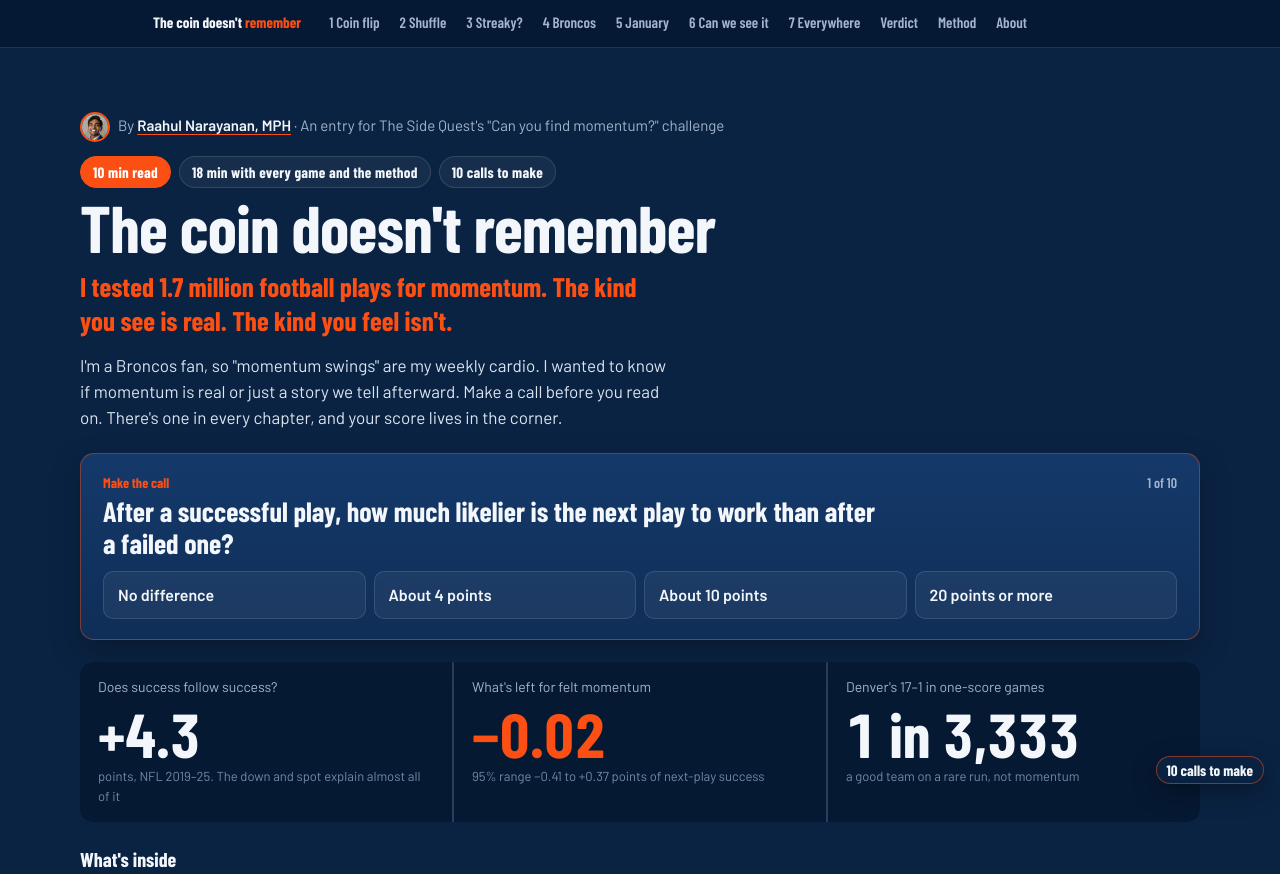
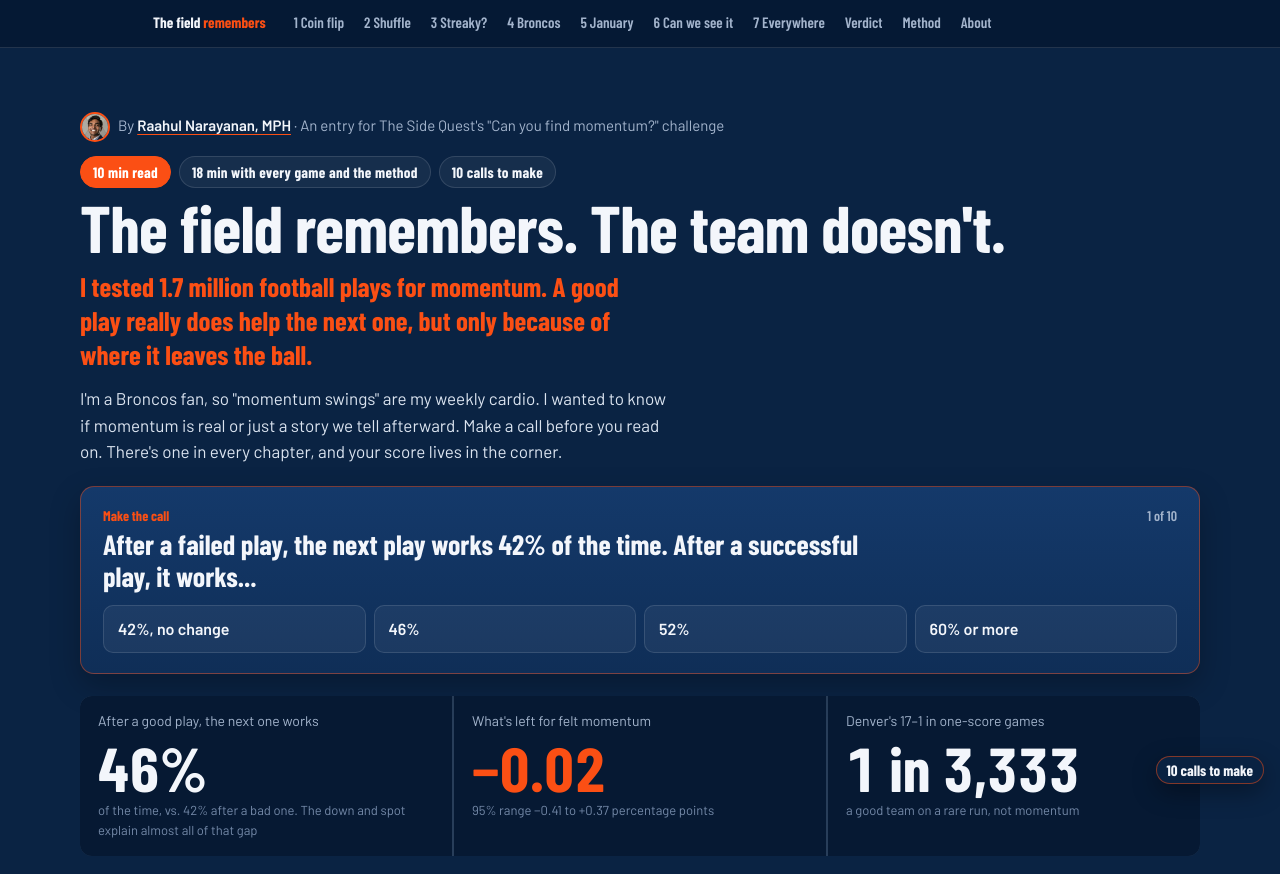
Before and after one commit to raahul2211/momentum-lab, a plain HTML site: page docs/index.html in a window 1280 px wide. Shown: the top 874 px of the page. Drawn offline with nearby package versions, Linux system fonts and the light colour scheme; a web font is replaced by a local one.

Commit message:
New title, percent framing, clearer streaky scale, Purdy callout, takeaways
Co-Authored-By: Claude Opus 5.5 <noreply@anthropic.com>
Claude-Session: https://claude.ai/code/session_01RwXXhYN8Zp2XugZ3o51G2L

```diff
--- a/docs/index.html
+++ b/docs/index.html
@@ -3,7 +3,7 @@
 <head>
 <meta charset="utf-8">
 <meta name="viewport" content="width=device-width, initial-scale=1">
-<title>Momentum Lab entry</title>
+<title>The field remembers. The team doesn't.</title>
 <link rel="preconnect" href="https://fonts.googleapis.com">
 <link rel="preconnect" href="https://fonts.gstatic.com" crossorigin>
 <link href="https://fonts.googleapis.com/css2?family=Barlow+Condensed:wght@500;600;700;800&family=Barlow:wght@400;500;600&display=swap" rel="stylesheet">
@@ -242,20 +242,20 @@ footer{padding:24px max(5vw,16px);color:var(--dim);font-size:13.5px;border-top:1
 </head>
 <body>
 <nav class="nav"><div class="wrap">
-<a class="brand" href="#top">The coin doesn't <b>remember</b></a>
+<a class="brand" href="#top">The field <b>remembers</b></a>
 <a href="#define">1 Coin flip</a><a href="#shuffle">2 Shuffle</a><a href="#who">3 Streaky?</a><a href="#broncos">4 Broncos</a><a href="#january">5 January</a><a href="#test">6 Can we see it</a><a href="#every">7 Everywhere</a><a href="#verdict">Verdict</a><a href="#method">Method</a><a href="#about">About</a>
 </div></nav>
 
 <section class="band" id="top"><div class="wrap">
 <div class="by"><img class="ava" src="raahul.jpg" alt="">By <a href="https://www.linkedin.com/in/raahul-n" style="color:var(--ink);font-weight:600;text-decoration-color:var(--or);text-underline-offset:3px">Raahul Narayanan, MPH</a> · An entry for The Side Quest's "Can you find momentum?" challenge</div>
 <div class="rt"><span>10 min read</span><span>18 min with every game and the method</span><span id="rtCalls">15 calls to make</span></div>
-<h1>The coin doesn't remember</h1>
-<p class="dek">I tested 1.7 million football plays for momentum. The kind you see is real. The kind you feel isn't.</p>
+<h1>The field remembers. The team doesn't.</h1>
+<p class="dek">I tested 1.7 million football plays for momentum. A good play really does help the next one, but only because of where it leaves the ball.</p>
 <p class="lede">I'm a Broncos fan, so "momentum swings" are my weekly cardio. I wanted to know if momentum is real or just a story we tell afterward. Make a call before you read on. There's one in every chapter, and your score lives in the corner.</p>
 <div class="call hero" data-call="hero"></div>
 <div class="score">
-<div><div class="k">Does success follow success?</div><div class="v dig">+4.3</div><div class="s">points, NFL 2019–25. The down and spot explain almost all of it</div></div>
-<div><div class="k">What's left for felt momentum</div><div class="v dig or" id="hOrder">–</div><div class="s" id="hOrderS">points of next-play success</div></div>
+<div><div class="k">After a good play, the next one works</div><div class="v dig">46%</div><div class="s">of the time, vs. 42% after a bad one. The down and spot explain almost all of that gap</div></div>
+<div><div class="k">What's left for felt momentum</div><div class="v dig or" id="hOrder">–</div><div class="s" id="hOrderS">percentage points</div></div>
 <div><div class="k">Denver's 17–1 in one-score games</div><div class="v dig">1 in 3,333</div><div class="s">a good team on a rare run, not momentum</div></div>
 </div>
 <h3 style="margin:26px 0 0">What's inside</h3>
@@ -272,12 +272,12 @@ footer{padding:24px max(5vw,16px);color:var(--dim);font-size:13.5px;border-top:1
 
 <section class="band alt" id="define"><div class="wrap">
 <div class="kick">Chapter 1 · The coin flip</div>
-<h2>Success does follow success. The field explains all of it</h2>
-<p class="doing"><b>The question:</b> a good play makes the next one 4.3 points likelier to work. Is that momentum, or something else?</p>
+<h2>Success does follow success. Where the ball is explains almost all of it</h2>
+<p class="doing"><b>The question:</b> after a good play, the next one works 46% of the time instead of 42%. Is that momentum, or something else?</p>
 <div class="board" style="margin-top:16px"><div class="cointop" style="display:grid;grid-template-columns:minmax(0,1.15fr) minmax(0,1fr);gap:24px;align-items:center">
 <div class="cointxt"><h3>The coin flip is the whole idea</h3>
 <p>A fair coin doesn't remember. After five heads, the next flip is still 50/50.</p>
-<p>Football is a weighted coin, and a good play changes the weight: gain 9 yards on 2nd-and-10 and the next snap is an easier 1st-and-10. That's <b>field momentum</b>. It's real, and it's just the rules of football.</p>
+<p>Football is a weighted coin, and a good play changes the weight: gain 9 yards on 2nd-and-10 and you face a short 3rd-and-1 instead of a long 3rd-and-10. That's <b>field momentum</b>. It's real, and it's just the rules of football.</p>
 <p style="margin:0"><b>Felt momentum</b> is the claim on top: the last play helps <i>beyond</i> the spot it left you, because the team is rolling. That's about order, not amount. So the test is simple: shuffle the plays, and if the real order beats the shuffles, the coin remembers.</p></div>
 <div class="coins" aria-label="The same six heads in two orders">
 <div class="coinrow"><span class="lab">Real order</span><span class="coin h">H</span><span class="coin h">H</span><span class="coin h">H</span><span class="coin h">H</span><span class="coin t">T</span><span class="coin t">T</span><span class="coin h">H</span><span class="coin t">T</span><span class="coin t">T</span><span class="coin t">T</span><span class="coin h">H</span><span class="coin t">T</span></div>
@@ -289,8 +289,8 @@ footer{padding:24px max(5vw,16px);color:var(--dim);font-size:13.5px;border-top:1
 <div class="wf" id="wf"></div>
 <p class="small" style="margin:14px 0 0">Percentage points of next-play success. The orange dot is all felt momentum can claim, with its 95% range. Same answer in 1999–2018 (<span id="disc"></span>); 2026 so far reads <span id="fresh"></span> on a smaller sample.</p>
 </div>
-<div class="cp"><b class="k">You might think</b><p><i>"A good play setting up the next one is momentum."</i>&ensp;Then it exists: it's 3.9 of the 4.3 points, and all of it is where the ball is. Shuffled plays keep their real down, distance and spot, and two tests skip field position entirely (drive to drive, offense to defense). Neither shows carryover.</p></div>
-<div class="plain"><h3>In plain English</h3><p>Field momentum, a good play leaving you a better down and spot, is real and worth 3.9 of the 4.3 points. In public health we'd call the rest confounding: account for the score and who's better that half, and what's left for felt momentum is −0.02. I'm not saying players don't feel it. It just doesn't change what happens next.</p></div>
+<div class="cp"><b class="k">You might think</b><p><i>"A good play setting up the next one is momentum."</i>&ensp;Then it exists: it's 3.9 of the 4.3 percentage points, and all of it is where the ball is. Shuffled plays keep their real down, distance and spot, and two tests skip field position entirely (drive to drive, offense to defense). Neither shows carryover.</p></div>
+<div class="plain"><h3>If not momentum, then what?</h3><p>Mostly the field. Of the jump from 42% to 46% (4.3 percentage points), 3.9 is the down and spot a good play leaves you, and about half a point is a team simply being better that half. In public health we'd call those confounders. Take them out, and what's left for felt momentum is −0.02, which is zero with extra steps. Players can feel it. It just doesn't change the next play.</p></div>
 </div></section>
 
 <section class="band" id="shuffle"><div class="wrap">
@@ -316,7 +316,7 @@ footer{padding:24px max(5vw,16px);color:var(--dim);font-size:13.5px;border-top:1
 <p class="guide" id="shufGuide">Hot runs land somewhere almost every time, because a team that had a great half has great drives to stack.</p>
 </div>
 <div class="cp"><b class="k">You might think</b><p><i>"Shuffling breaks the game."</i>&ensp;We don't replay it. Each drive keeps its points over expected, which already prices in where it started, and drives only move within their own half.</p></div>
-<div class="plain"><h3>In plain English</h3><p>Same drives, different order, and the hot stretch shows up anyway. About 37% of random orders of Denver's drives are as hot as that 4th quarter, and about 3 in 4 shuffles of the 49ers' drives match the post-blackout run. A great half makes hot stretches wherever its drives land.</p></div>
+<div class="plain"><h3>If not momentum, then what?</h3><p>A great half. About 37% of random orders of Denver's drives are as hot as that 4th quarter, and about 3 in 4 shuffles of the 49ers' drives match the post-blackout run. When a team plays well for a half, hot stretches show up wherever the good drives land.</p></div>
 </div></section>
 
 <section class="band alt" id="who"><div class="wrap">
@@ -336,6 +336,7 @@ footer{padding:24px max(5vw,16px);color:var(--dim);font-size:13.5px;border-top:1
 <p class="small" style="margin:6px 0 0">Each dot is a quarterback. The blue funnel is the chance zone, wider for fewer plays. Hover a dot, or tap to label it.</p>
 </div>
 <div class="readout" id="qbStats"></div>
+<div class="cp"><b class="k">Him or the system?</b><p>Purdy is the steadiest quarterback of all 96, but the index can't say why. It measures everything on the field when he's under center: his line, his receivers and Kyle Shanahan's play calls. It finds the pattern, not the cause, and the same goes for Romo on the streaky side.</p></div>
 <div class="plain"><h3>In plain English</h3><p>Eight of 96 quarterbacks land outside the chance zone, where luck alone puts about five. Tony Romo leans streaky. Brock Purdy, Justin Herbert, Matt Ryan, Nick Foles and Joe Flacco lean steady: they bounce back after bad plays. A couple are probably real styles; the rest is noise.</p></div>
 <h3 style="font-size:24px;margin-top:34px">And the teams? Every team-season since 1999</h3>
 <div class="call" data-call="team2"></div>
@@ -376,7 +377,7 @@ footer{padding:24px max(5vw,16px);color:var(--dim);font-size:13.5px;border-top:1
 </div>
 </div>
 <div class="cp"><b class="k">You might think</b><p><i>"Good teams find a way to win close games."</i>&ensp;They do: since 1999, 7-point favorites win 68% of one-score games. Denver was favored in 12 of these 18, and that's already in the 10 expected wins. Being good can't explain the other seven.</p></div>
-<div class="plain"><h3>In plain English</h3><p>It isn't momentum, and it isn't just luck. It's a good team on a 1-in-3,300 run that only Brady's Patriots and Mahomes's Chiefs have matched. Inside games, the 2025 Broncos rank 434th of 893 on the momentum index, and close-game luck doesn't carry into the next season (r = 0.00). I'll enjoy it while it lasts.</p></div>
+<div class="plain"><h3>If not momentum, then what?</h3><p>A good team plus a rare run of luck. Being good gets you about 10 wins in 18 close games. The other seven are a 1-in-3,300 run that only Brady's Patriots and Mahomes's Chiefs have matched. Inside games, the 2025 Broncos rank 434th of 893 on the momentum index, and close-game luck doesn't carry into the next season (r = 0.00). I'll enjoy it while it lasts.</p></div>
 </div></section>
 
 <section class="band alt" id="january"><div class="wrap">
@@ -396,7 +397,7 @@ footer{padding:24px max(5vw,16px);color:var(--dim);font-size:13.5px;border-top:1
 <div id="hotBars"></div>
 </div>
 <div class="cp"><b class="k">You might think</b><p><i>"Some teams get hot at the right time, like the 2011 Giants."</i>&ensp;They're the streakiest champ in the data. But the 2014 Patriots won as the steadiest, and the other 25 champions sit inside the chance zone with everyone else. And once you know the spread, a hot December tells you nothing extra.</p></div>
-<div class="plain"><h3>In plain English</h3><p id="poPlain"></p></div>
+<div class="plain"><h3>If not momentum, then what wins in January?</h3><p id="poPlain"></p></div>
 </div></section>
 
 <section class="band" id="test"><div class="wrap">
@@ -563,7 +564,7 @@ fetch("data.json").then(r => r.json()).then(D => {
   const W0 = D.waterfall.holdout_nfl, dec = S.decomposition;
   const ci = W0.order_ci;
   $("#hOrder").textContent = sg(W0.order, 2);
-  $("#hOrderS").textContent = `95% range ${sg(ci[0], 2)} to ${sg(ci[1], 2)} points of next-play success`;
+  $("#hOrderS").textContent = `95% range ${sg(ci[0], 2)} to ${sg(ci[1], 2)} percentage points`;
   $("#disc").textContent = sg(D.waterfall.discovery_nfl.order, 2);
   $("#fresh").textContent = sg(D.waterfall.fresh_nfl.order, 2);
   const steps = [
@@ -592,8 +593,8 @@ fetch("data.json").then(r => r.json()).then(D => {
     const zAvg = t => { const a = D.playoffs.seasons.filter(d => d.tier === t); return a.reduce((s, d) => s + d.z, 0) / a.length; };
     const h4 = D.playoffs.hot.by_last4_wins.find(d => d.w4 === 4);
     const CALLS = {
-      hero: { n: 1, q: "After a successful play, how much likelier is the next play to work than after a failed one?", o: ["No difference", "About 4 points", "About 10 points", "20 points or more"], a: 1,
-        r: `It's <b>${sg(W0.raw, 1)} points</b>: ${W0.after_success.toFixed(1)}% vs ${W0.after_fail.toFixed(1)}% across ${W0.n_plays.toLocaleString()} NFL plays from 2019–25. So momentum is real? That's the twist. ${W0.situation.toFixed(1)} of those points come from the down and spot a good play leaves you, and ${W0.team.toFixed(2)} from a team just being better that half. What's left for the momentum you feel: <b>${sg(W0.order, 2)}</b>.` },
+      hero: { n: 1, q: "After a failed play, the next play works 42% of the time. After a successful play, it works...", o: ["42%, no change", "46%", "52%", "60% or more"], a: 1,
+        r: `<b>${W0.after_success.toFixed(0)}%</b> (${W0.after_success.toFixed(1)}% vs ${W0.after_fail.toFixed(1)}% across ${W0.n_plays.toLocaleString()} NFL plays, 2019–25). So momentum is real? That's the twist. ${W0.situation.toFixed(1)} of those ${W0.raw.toFixed(1)} percentage points come from the down and spot a good play leaves you, and ${W0.team.toFixed(2)} from a team just being better that half. What's left for the momentum you feel: <b>${sg(W0.order, 2)}</b>.` },
       coin: { n: 2, q: "A fair coin lands heads five times in a row. The next flip is...", o: ["More likely heads: it's hot", "More likely tails: it's due", "Still 50/50"], a: 2,
         r: "Still 50/50. Picking heads is the hot-hand fallacy; picking tails is the gambler's fallacy. Felt momentum is the claim that football isn't like this coin." },
       qb: { n: 4, q: "Which of these quarterbacks played the streakiest, beyond what chance gives?", o: ["Eli Manning", "Tony Romo", "Tom Brady", "Peyton Manning"], a: 1,
@@ -614,10 +615,10 @@ fetch("data.json").then(r => r.json()).then(D => {
         r: `Brock Purdy: <b>${sg(Q["B.Purdy"].excess, 1)}</b> points, the steadiest coin of all 96. Justin Herbert (${sg(Q["J.Herbert"].excess, 1)}) and Nick Foles (${sg(Q["N.Foles"].excess, 1)}) are next. Allen is ${sg(Q["J.Allen"].excess, 1)}, Mahomes ${sg(Q["P.Mahomes"].excess, 1)}, Rodgers ${sg(Q["A.Rodgers"].excess, 1)}, all inside chance.` },
       team1: { q: "The 2007 Patriots went 16–0 in the regular season. Did they play with momentum?", o: ["Yes, way above chance", "A little, but inside chance", "No, they were steady"], a: 1,
         r: `A little, but inside chance: <b>${sg(T("NE", 2007).excess, 1)}</b> points (${sg(T("NE", 2007).z, 1)} SE). Being the best team ever and being streaky are different things.` },
-      team2: { q: "Which team-season was the streakiest of all 893 since 1999?", o: ["2007 Patriots", "2013 Broncos", "2010 Cardinals", "2019 Chiefs"], a: 2,
-        r: `The 2010 Cardinals, at <b>${sg(T("ARI", 2010).excess, 1)}</b> points. They went 5–11. Streaky cuts both ways: when it went bad, it stayed bad. The steadiest? The 2021 Bills (${sg(T("BUF", 2021).excess, 1)}), who went 11–6.` },
-      impostors: { q: "Of that 4.3-point bump after a good play, how much comes from the down, distance and spot it leaves you?", o: ["About a quarter", "About half", "Almost all of it"], a: 2,
-        r: `Almost all of it: <b>${D.stress.decomposition.down_distance.toFixed(1)}</b> of ${D.stress.decomposition.raw.toFixed(1)} points. A first down makes the next snap easier for anyone, however you got there.` },
+      team2: { q: "Which of these team-seasons played the streakiest, beyond what chance gives?", o: ["2025 Broncos", "2024 Chiefs", "2007 Patriots", "2010 Cardinals"], a: 3,
+        r: `The 2010 Cardinals, at <b>${sg(T("ARI", 2010).excess, 1)}</b> points, the streakiest of all 893. They went 5–11: when it went bad, it stayed bad. The 2024 Chiefs (${sg(T("KC", 2024).excess, 1)}) and 2007 Patriots (${sg(T("NE", 2007).excess, 1)}) lean streaky but sit inside the chance zone, and the 2025 Broncos (${sg(T("DEN", 2025).excess, 1)}) are dead average.` },
+      impostors: { q: "That jump from 42% to 46%: how much of it comes from the down, distance and spot a good play leaves you?", o: ["About a quarter", "About half", "Almost all of it"], a: 2,
+        r: `Almost all of it: <b>${D.stress.decomposition.down_distance.toFixed(1)}</b> of ${D.stress.decomposition.raw.toFixed(1)} percentage points. A first down makes the next snap easier for anyone, however you got there.` },
       college: { q: "Do college offenses carry success from one drive to the next more than the pros do?", o: ["Yes, a lot more", "Slightly, and it resets at halftime", "No, not at all"], a: 1,
         r: `Slightly: about <b>${(2 * D.tests.holdout_cfb.P2_sr_sum.est).toFixed(2)}</b> extra successful plays on the next drive after a drive two plays better than expected, and it flips at halftime. Real, tiny, and probably the other coach adjusting.` },
       ice: { q: "An offense just ran two good plays in a row. The defense calls timeout to ice them. The next play is...", o: ["Worse than expected", "About as expected", "Better than expected"], a: 1,
@@ -811,16 +812,16 @@ fetch("data.json").then(r => r.json()).then(D => {
     const keyOf = d => team ? `${d.posteam} ${d.season}` : d.passer_player_name;
     const units = () => team ? D.team_seasons : D.qbs.concat(extra);
     const draw = () => {
-      const U = units(), W = svg.clientWidth, H = svg.clientHeight, m = { l: 46, r: 16, t: 14, b: 36 }, logx = !team;
+      const U = units(), W = svg.clientWidth, H = svg.clientHeight, m = { l: 58, r: 16, t: 26, b: 40 }, logx = !team;
       const xs = U.map(d => d.n_pairs), xmin = Math.min(...xs) * .95, xmax = Math.max(...xs) * 1.03, tx = v => logx ? Math.log(v) : v;
       const x = v => m.l + (tx(v) - tx(xmin)) / (tx(xmax) - tx(xmin)) * (W - m.l - m.r), ylim = team ? 13 : 6.5, y = v => m.t + (ylim - v) / (2 * ylim) * (H - m.t - m.b);
       const ks = U.map(d => d.null_sd * Math.sqrt(d.n_pairs)).sort((a, b) => a - b), k = ks[Math.floor(ks.length / 2)];
       let up = "", dn = "";
       for (let i = 0; i <= 60; i++) { const v = logx ? Math.exp(tx(xmin) + i / 60 * (tx(xmax) - tx(xmin))) : xmin + i / 60 * (xmax - xmin), sd = 1.96 * k / Math.sqrt(v); up += `${i ? "L" : "M"}${x(v).toFixed(1)},${y(sd).toFixed(1)}`; dn = `L${x(v).toFixed(1)},${y(-sd).toFixed(1)}` + dn; }
-      let s = `<path d="${up}${dn}Z" fill="rgba(124,196,255,.09)" stroke="rgba(124,196,255,.4)"/>`;
+      let s = `<rect x="${m.l}" y="${m.t}" width="${W - m.l - m.r}" height="${y(0) - m.t}" fill="rgba(251,79,20,.07)"/><rect x="${m.l}" y="${y(0)}" width="${W - m.l - m.r}" height="${H - m.b - y(0)}" fill="rgba(124,196,255,.06)"/><path d="${up}${dn}Z" fill="rgba(124,196,255,.09)" stroke="rgba(124,196,255,.4)"/>`;
       const step = team ? 5 : 2;
       for (let v = -Math.floor(ylim / step) * step; v <= ylim; v += step) s += `<line x1="${m.l}" x2="${W - m.r}" y1="${y(v)}" y2="${y(v)}" stroke="rgba(255,255,255,${v === 0 ? .4 : .07})"/><text x="${m.l - 6}" y="${y(v) + 4}" text-anchor="end">${sg(v, 0)}</text>`;
-      s += `<text x="${(m.l + W - m.r) / 2}" y="${H - 6}" text-anchor="middle">${team ? "plays in the season" : "plays in the career, log scale"}</text><text class="lbl" x="${m.l + 4}" y="${m.t + 10}">Streaky: good follows good</text><text class="lbl" x="${m.l + 4}" y="${H - m.b - 6}">Steady: bounces back</text><text x="${W - m.r - 6}" y="${y(0) - 8}" text-anchor="end" fill="var(--ice)">chance zone</text>`;
+      s += `<text x="${(m.l + W - m.r) / 2}" y="${H - 6}" text-anchor="middle">${team ? "plays in the season" : "plays in the career, log scale"}</text><text x="${m.l + 6}" y="${m.t - 9}" style="fill:var(--or2);font-weight:700">▲ Streakier: good follows good, bad follows bad</text><text x="${m.l + 6}" y="${H - m.b - 7}" style="fill:var(--ice);font-weight:700">▼ Steadier: bounces back after a bad play</text><text transform="translate(13,${(m.t + H - m.b) / 2}) rotate(-90)" text-anchor="middle">momentum index, pct. points</text><text x="${W - m.r - 6}" y="${y(0) - 8}" text-anchor="end" fill="var(--ice)">chance zone</text>`;
       s += U.map((d, i) => { const kk = keyOf(d), h = hiSet.has(kk), den = team && d.posteam === "DEN", outside = Math.abs(d.z) > 1.96, sm = !team && d.games < 50, cx = x(d.n_pairs).toFixed(1), cy = y(Math.max(-ylim, Math.min(ylim, d.excess))).toFixed(1);
         if (sm) return `<circle data-i="${i}" cx="${cx}" cy="${cy}" r="7" fill="var(--bg)" stroke="var(--or)" stroke-width="2.5" style="cursor:pointer"/>`;
         return `<circle data-i="${i}" cx="${cx}" cy="${cy}" r="${h ? 7 : team ? 3.6 : 5}" fill="${h ? "var(--or)" : den ? "rgba(251,79,20,.75)" : (!team && outside) ? "rgba(251,79,20,.75)" : "rgba(214,226,242,.5)"}" stroke="${h ? "#fff" : "none"}" stroke-width="1.5" style="cursor:pointer"/>`; }).join("");
@@ -828,7 +829,7 @@ fetch("data.json").then(r => r.json()).then(D => {
       [true, false].forEach(side => { let last = -1e9; labs.filter(l => l.right === side).forEach(l => { l.ly = Math.max(l.cy, last + 16); last = l.ly; }); });
       labs.forEach(l => { const t2 = l.cx + (l.right ? 11 : -11); if (Math.abs(l.ly - l.cy) > 3) s += `<line x1="${l.cx}" y1="${l.cy}" x2="${t2}" y2="${l.ly}" stroke="rgba(255,255,255,.35)"/>`; s += `<text class="lbl halo" x="${t2 + (l.right ? 3 : -3)}" y="${l.ly + 4}" text-anchor="${l.right ? "start" : "end"}">${keyOf(l.d)} ${sg(l.d.excess, 1)}</text>`; });
       svg.innerHTML = s;
-      svg.querySelectorAll("circle").forEach(c => { const d = U[+c.dataset.i], kk = keyOf(d); c.onmousemove = e => showTip(e, `<b>${kk}</b>${NOTES[kk] ? `<br>${NOTES[kk]}` : ""}<br>Momentum index ${sg(d.excess, 2)} pts (${sg(d.z, 1)} SE)<br>${Math.abs(d.z) > 1.96 ? "Outside" : "Inside"} the chance zone<br>${d.n_pairs.toLocaleString()} play pairs${d.games ? `, ${d.games} starts` : ""}`); c.onmouseleave = hideTip; c.onclick = () => { hiSet.has(kk) ? hiSet.delete(kk) : hiSet.add(kk); picks(); draw(); }; });
+      svg.querySelectorAll("circle").forEach(c => { const d = U[+c.dataset.i], kk = keyOf(d); c.onmousemove = e => showTip(e, `<b>${kk}</b>${NOTES[kk] ? `<br>${NOTES[kk]}` : ""}<br>Momentum index ${sg(d.excess, 2)} pct. points<br>${Math.abs(d.z) > 1.96 ? "Outside" : "Inside"} the chance zone<br>${d.n_pairs.toLocaleString()} play pairs${d.games ? `, ${d.games} starts` : ""}`); c.onmouseleave = hideTip; c.onclick = () => { hiSet.has(kk) ? hiSet.delete(kk) : hiSet.add(kk); picks(); draw(); }; });
     };
     const picks = () => { const el = $("#" + o.p + "Picks"); el.innerHTML = o.picks.map(p => `<button class="chip" data-p="${p}" aria-pressed="${hiSet.has(p)}">${p}</button>`).join(""); el.querySelectorAll(".chip").forEach(b => b.onclick = () => { const p = b.dataset.p; hiSet.has(p) ? hiSet.delete(p) : hiSet.add(p); b.setAttribute("aria-pressed", hiSet.has(p)); draw(); }); };
     $("#" + o.p + "List").innerHTML = (team ? D.team_seasons : D.qbs.concat(small)).map(d => `<option value="${keyOf(d)}">`).join("");
@@ -856,7 +857,7 @@ fetch("data.json").then(r => r.json()).then(D => {
   const QR = D.qb_rel, TR = D.team_rel, nOutT = D.team_seasons.filter(d => Math.abs(d.z) > 1.96).length;
   funnel({ p: "qb", defaults: ["T.Romo", "D.Anderson", "R.Tannehill", "B.Purdy", "J.Herbert", "M.Ryan", "N.Foles", "J.Flacco"], picks: ["T.Romo", "B.Purdy", "J.Herbert", "M.Ryan", "E.Manning", "T.Brady", "P.Manning", "P.Mahomes"],
     stats: [["Outside the chance zone", `${Math.round(QR.share_outside_95 * D.qbs.length)} of ${D.qbs.length}`, `luck alone gives about ${Math.round(.05 * D.qbs.length)}`, "or"], ["Streaky", "Romo, Tannehill, Anderson", "good follows good, bad follows bad"], ["Steady", "Purdy, Herbert, Ryan, Foles, Flacco", "they bounce back after a bad play", "ice"]] });
-  funnel({ p: "team", defaults: ["DEN 2025", "NE 2007", "ARI 2010", "BUF 2021"], picks: ["DEN 2025", "DEN 2015", "DEN 2013", "NE 2007", "KC 2019", "ARI 2010", "BUF 2021"],
+  funnel({ p: "team", defaults: ["DEN 2025", "KC 2024", "NE 2007", "ARI 2010", "BUF 2021"], picks: ["DEN 2025", "KC 2024", "NE 2007", "ARI 2010", "BUF 2021", "DEN 2015", "DEN 2013"],
     stats: [["Outside the chance zone", `${nOutT} of ${D.team_seasons.length}`, `about ${(nOutT / D.team_seasons.length * 100).toFixed(0)}%, where luck gives 5%`, "or"], ["Momentum index, year to year", "r = " + TR.yoy_corr_momentum.toFixed(2), "barely repeats"], ["Offense quality, year to year", "r = " + S.offense_yoy.toFixed(2), "a real trait, for scale", "ice"]] });
 
   /* ---------- chapter 8 Broncos ---------- */
```
Also changed, not shown: 1 other file.
